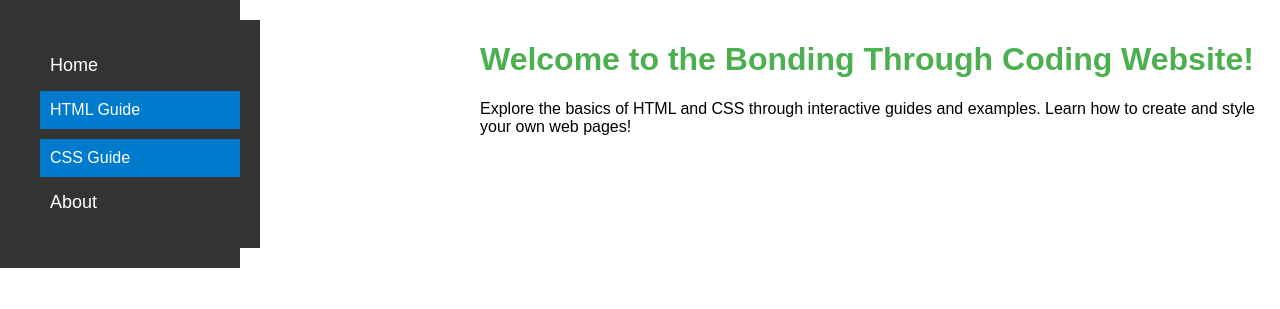
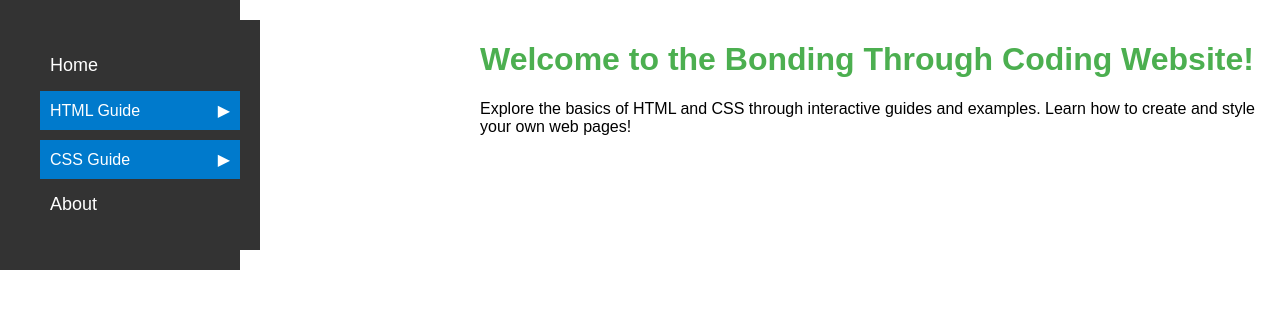
Before and after one commit to BondingThroughCoding/resources, a Jekyll site: the page built from index.md, in a window 1280 px wide. Shown: the top 309 px of the page. Built offline with Jekyll 4.4.1, drawn with Linux system fonts in a browser that asks for light colours.

Commit message:
Enhance sidebar navigation buttons for HTML and CSS guides with arrows and improved styling for better user experience

```diff
--- a/_includes/sidebar.html
+++ b/_includes/sidebar.html
@@ -2,7 +2,10 @@
   <ul>
       <li><a href="{{ site.baseurl }}/index.html">Home</a></li>
       <li>
-          <button class="collapsible">HTML Guide</button>
+          <button class="collapsible">
+              HTML Guide
+              <span class="arrow">&#9654;</span>
+          </button>
           <ul class="content">
               <li><a href="{{ site.baseurl }}/html-guide/head.html">&lt;head&gt;</a></li>
               <li><a href="{{ site.baseurl }}/html-guide/title.html">&lt;title&gt;</a></li>
@@ -16,7 +19,10 @@
           </ul>
       </li>
       <li>
-          <button class="collapsible">CSS Guide</button>
+          <button class="collapsible">
+              CSS Guide
+              <span class="arrow">&#9654;</span>
+          </button>
           <ul class="content">
               <li><a href="{{ site.baseurl }}/css-guide/link.html">&lt;link&gt;</a></li>
               <li><a href="{{ site.baseurl }}/css-guide/background-color.html">Background-color</a></li>
@@ -58,9 +64,18 @@ button.collapsible {
   text-align: left;
   outline: none;
   font-size: 16px;
+  display: flex;
+  align-items: center;
+  justify-content: space-between;
 }
 button.collapsible.active {
   background-color: #005fa3;
+}
+button.collapsible .arrow {
+  transition: transform 0.3s ease;
+}
+button.collapsible.active .arrow {
+  transform: rotate(90deg);
 }
 ul.content {
   display: none;
```
